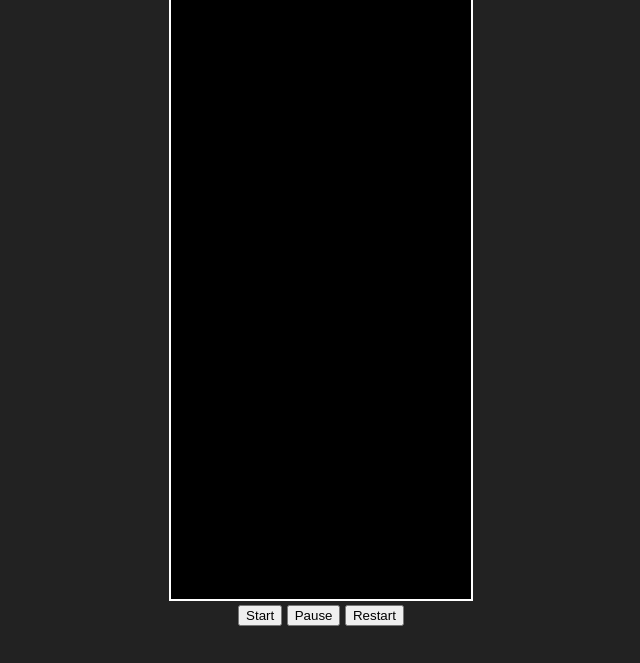
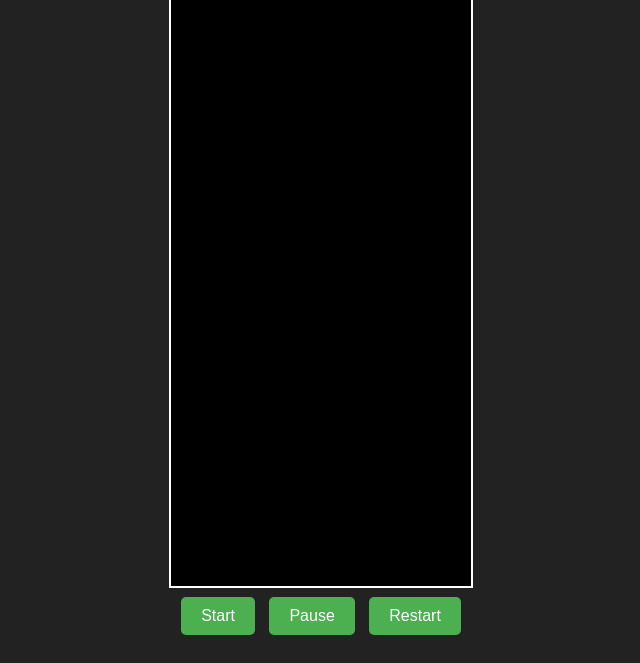
Before and after one commit to Reith19/Gaming, a plain HTML site: page index.html in a window 1280 px wide. Shown: the part 137-800 px from the top of the page, without its empty margins (319-959 px from the left). Drawn offline with Linux system fonts and the light colour scheme.

Commit message:
Update styles.css

```diff
--- a/styles.css
+++ b/styles.css
@@ -17,3 +17,25 @@ body {
     border: 2px solid #fff;
     background-color: #000;
 }
+
+button {
+    background-color: #4CAF50; /* Green */
+    border: none;
+    color: white;
+    padding: 10px 20px;
+    text-align: center;
+    text-decoration: none;
+    display: inline-block;
+    font-size: 16px;
+    margin: 5px;
+    cursor: pointer;
+    border-radius: 5px;
+}
+
+button:hover {
+    background-color: #45a049;
+}
+
+button:active {
+    background-color: #3e8e41;
+}
```
